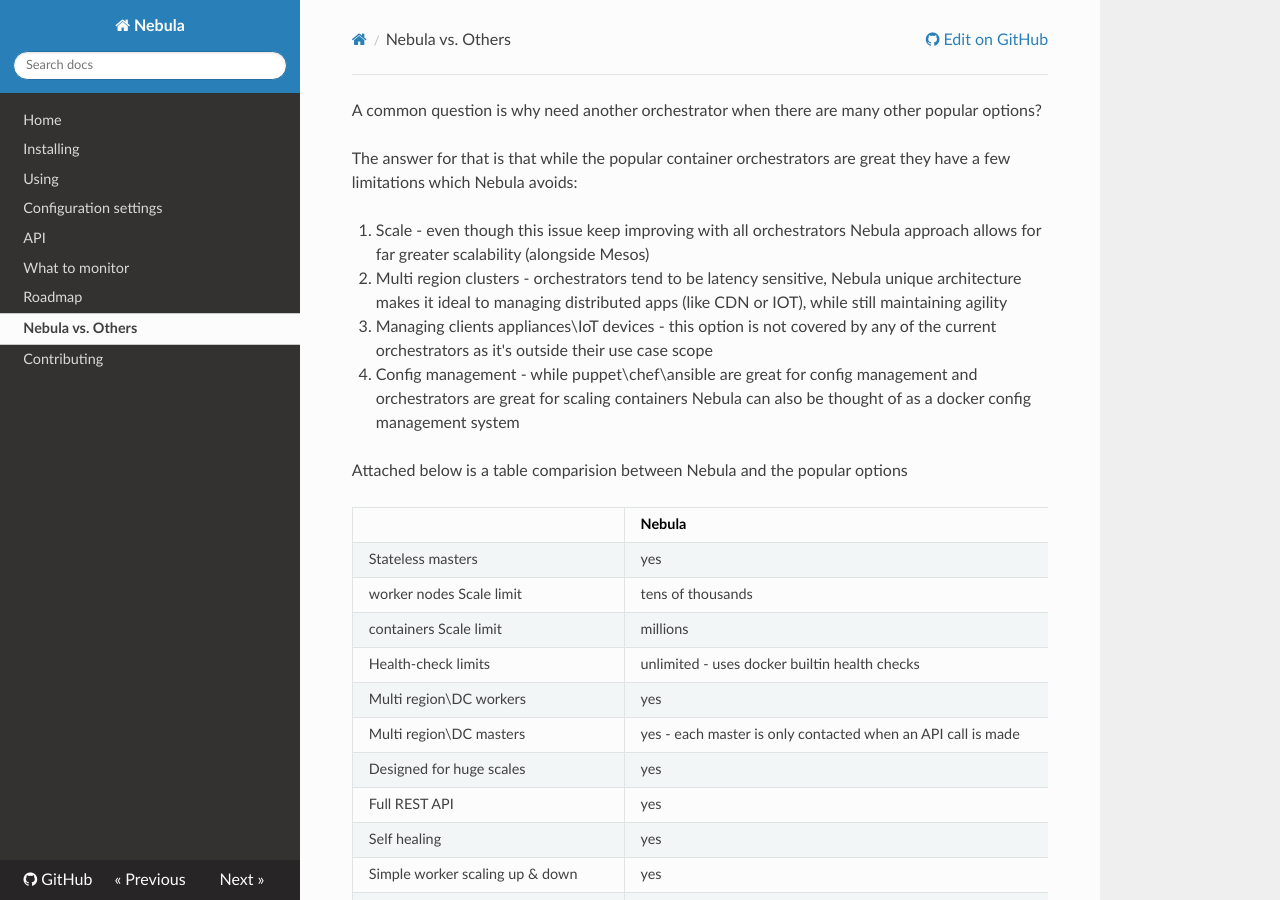
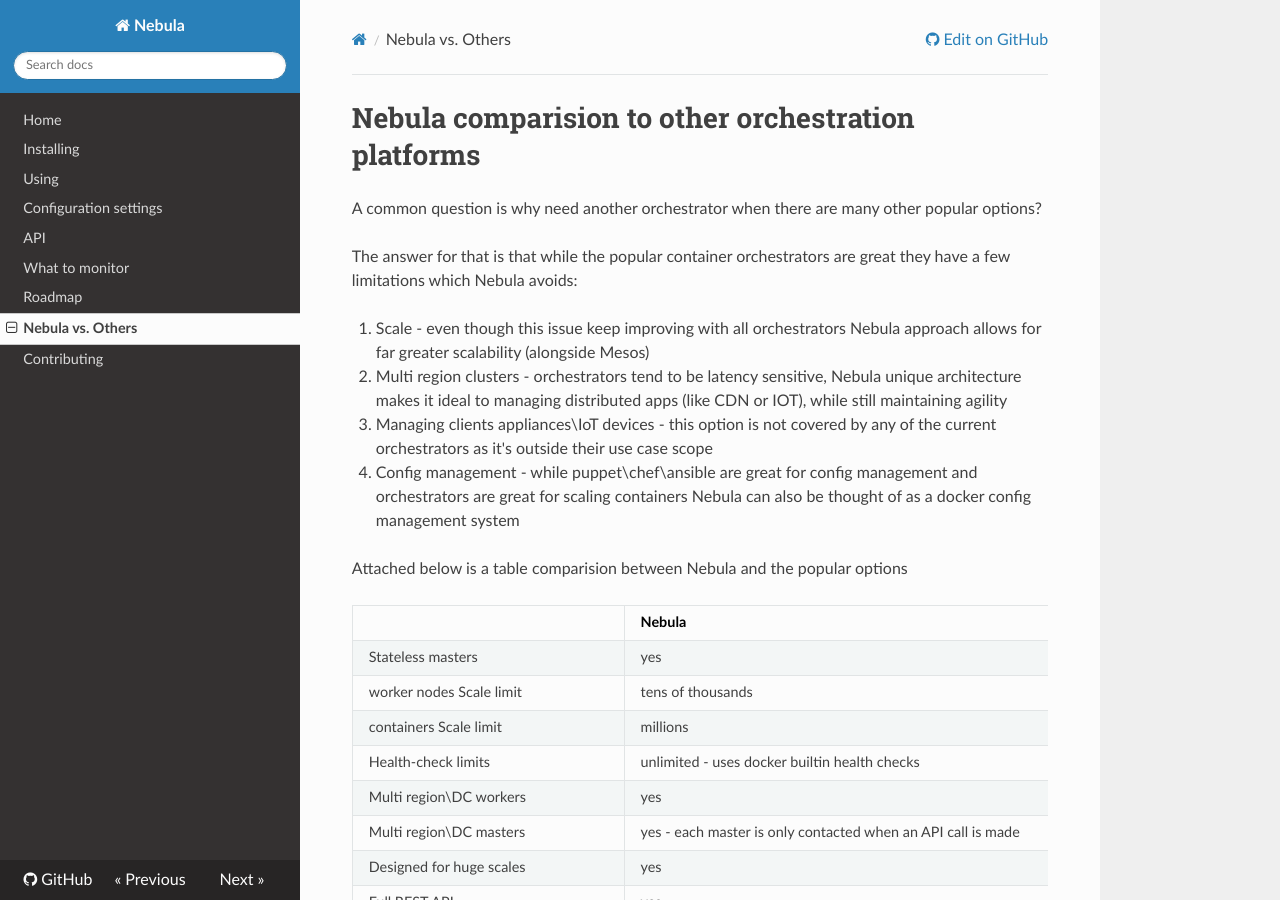
Before and after one commit to nebula-orchestrator/docs, an MkDocs documentation site: the page built from docs/compare2orchestrators.md, in a window 1280 px wide and 900 px high. Built offline with MkDocs 1.6.1, drawn with Linux system fonts in a browser that asks for light colours; nearby versions of some CDN libraries; old or Windows-style settings are respelled for this version of MkDocs.

Commit message:
adding title to compare page

```diff
--- a/docs/compare2orchestrators.md
+++ b/docs/compare2orchestrators.md
@@ -1,3 +1,5 @@
+# Nebula comparision to other orchestration platforms
+
 A common question is why need another orchestrator when there are many other popular options?
 
 The answer for that is that while the popular container orchestrators are great they have a few limitations which Nebula avoids:
```
